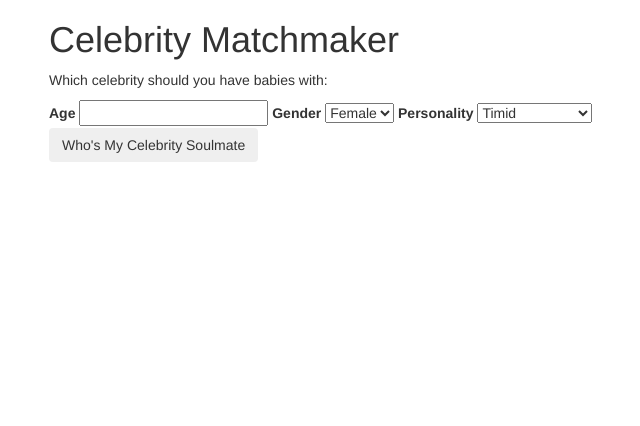
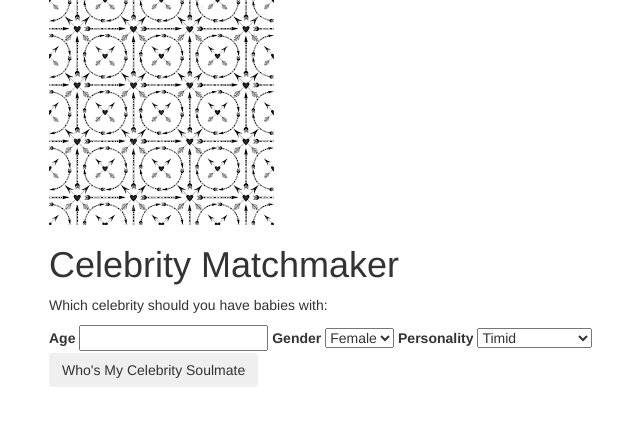
Before and after one commit to Dahling/celebrity-matchmaker, a plain HTML site: page index.html in a window 1280 px wide. Shown: the whole page, without its empty margins (21-661 px from the left). Drawn offline with Linux system fonts and the light colour scheme.

Commit message:
add image to file

```diff
--- a/css/styles.css
+++ b/css/styles.css
@@ -5,3 +5,7 @@
 #statement {
   display: none;
 }
+img {
+  background-image: url(.. /img/background-love.png);
+  background-repeat: repeat-x;
+}
--- a/index.html
+++ b/index.html
@@ -9,6 +9,7 @@
   </head>
   <body>
     <div class="container">
+      <img src="./img/background-love.png" alt="background" />
       <h1>Celebrity Matchmaker</h1>
 
       <p>Which celebrity should you have babies with:</p>
```
Also changed, not shown: img/background-love.png (added).
